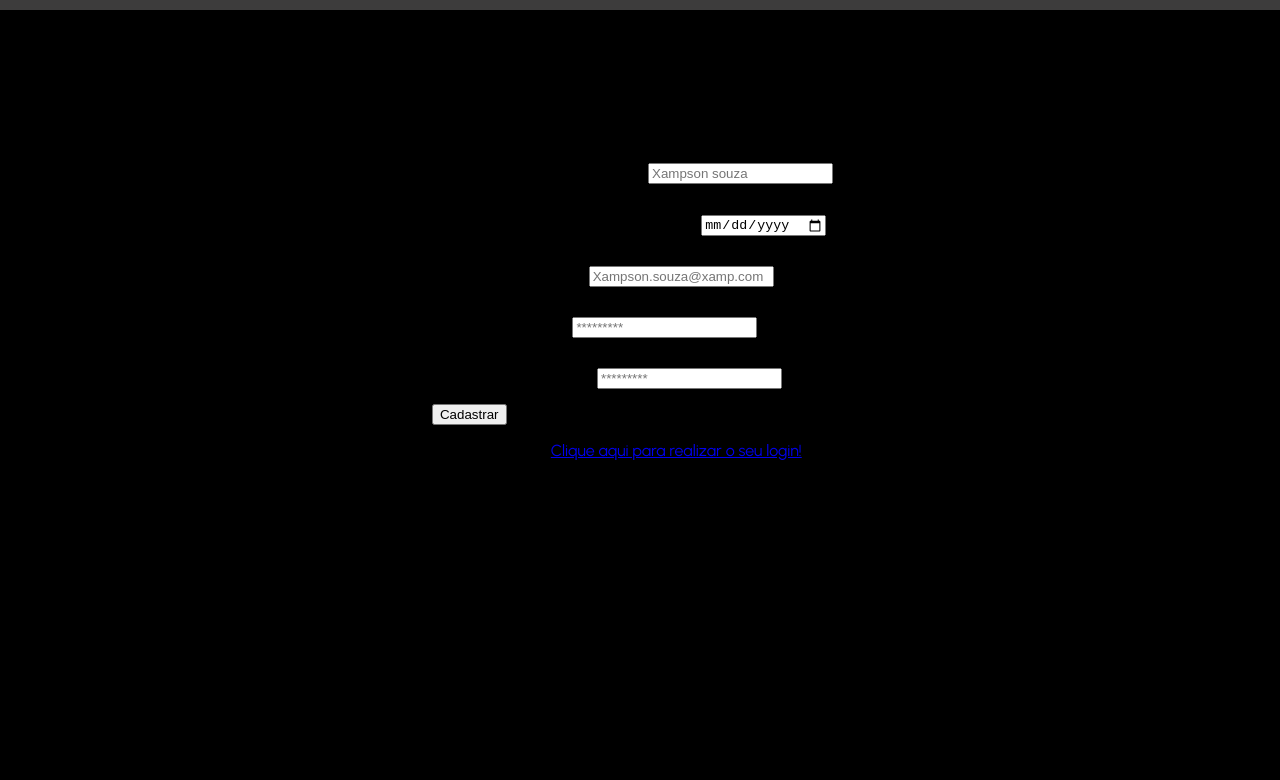
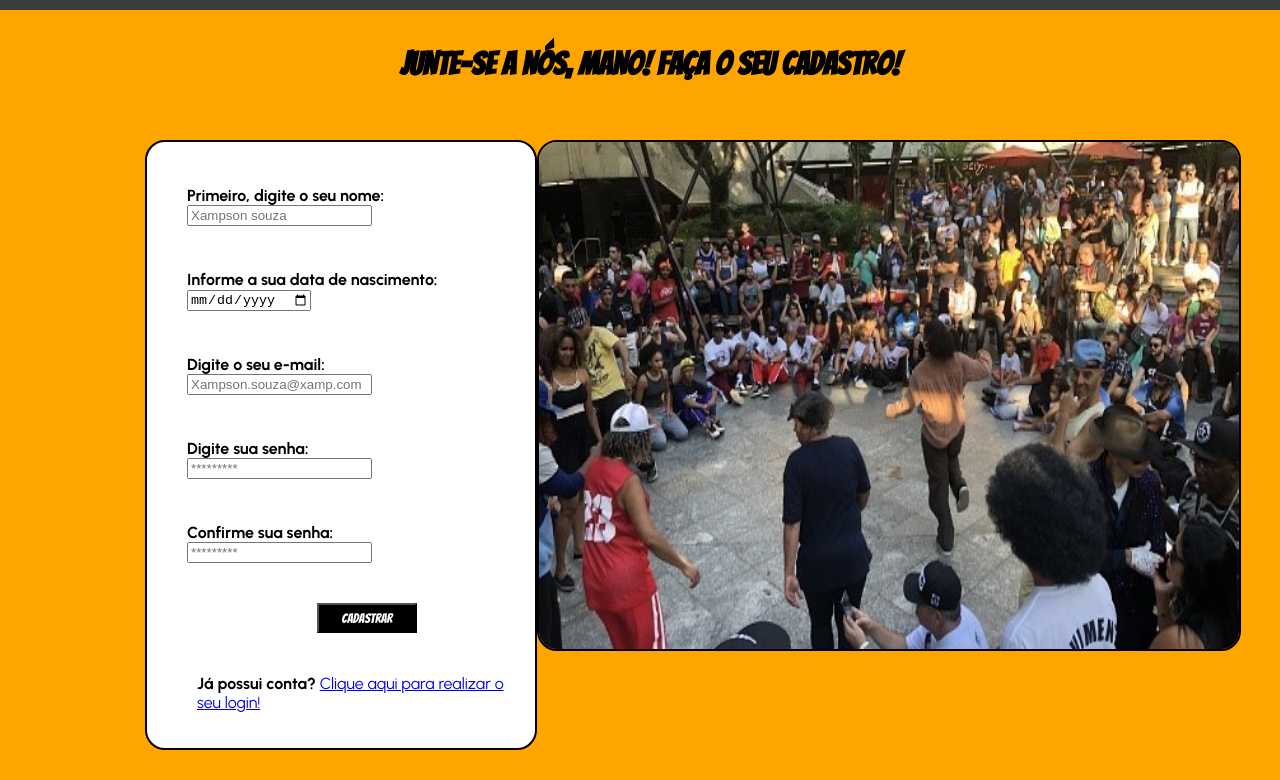
Before and after one commit to diass-gui/ProjetoIndividual_SPTECH, a plain HTML site: page site/cadastro.html in a window 1280 px wide. Shown: the part 100-880 px from the top of the page. Before the commit the page ends 800 px from the top, so only its background shows below. Drawn offline with Linux system fonts and the light colour scheme.

Commit message:
Atualização do código do cadastro

```diff
--- a/site/cadastro.html
+++ b/site/cadastro.html
@@ -4,6 +4,7 @@
     <meta charset="UTF-8">
     <meta name="viewport" content="width=device-width, initial-scale=1.0">
     <link href="https://fonts.googleapis.com/css2?family=Urbanist:wght@400;700&display=swap" rel="stylesheet">
+    <link href="https://fonts.googleapis.com/css2?family=Bangers&display=swap" rel="stylesheet">
     <link rel="stylesheet" href="styles/index.css">
     <link rel="stylesheet" href="styles/cadastro.css">
     <title>Cadastro | Voz da Quebrada</title>
@@ -26,10 +27,10 @@
 
     </nav>
 
+    <div class="titulo_cadastro">
+        <h2>Junte-se a nós, mano! Faça o seu cadastro!</h2>
+    </div>
     <div class="cadastro">
-        <div class="titulo_cadastro">
-            <h2>Realize o seu cadastro</h2>
-        </div>
         <div class="cadastro_form">
             <div class="dados_cadastro">
                 <div class="campo_cadastro">
@@ -56,12 +57,14 @@
                     <button onclick="Cadastrar()">Cadastrar</button>
                 </div>
                 <div class="link_login">
-                    <p>Já possui conta? <a href="login.html">Clique aqui para realizar o seu login!</a></p>
+                    <p><b>Já possui conta?</b> <a href="login.html">Clique aqui para realizar o seu login!</a></p>
                 </div>
             </div>
         </div>
+
+        <img src="assets/imgs/foto_cadastro.jpg">
+
     </div>
-
 
 </body>
 </html>
--- a/site/styles/cadastro.css
+++ b/site/styles/cadastro.css
@@ -1,27 +1,70 @@
 body {
-    background-color: black;
+    background-color: rgb(61, 60, 60);
     margin: 0;
     font-family: 'Urbanist', sans-serif;
-}
-.cadastro {
-    background-image: url("foto_cadastro.jpg");
-    background-size: cover;
+    background-color: orange;
 }
 .titulo_cadastro {
     display: flex;
-    font-family: 'Bangers', cursive;
     padding: 10px;
     justify-content: center;
+    height: 110px;
+    width: 100%;
+    margin: 0;
+}
+.titulo_cadastro h2 {
+    font-family: 'Bangers', cursive;
+    color: black;
+    font-size: 32px;
+}
+.cadastro {
+    display: flex;
+    justify-content: center;
+    justify-content: space-around;
+    height: 100%;
+    margin-bottom: 30px;
 }
 .cadastro_form {
     display: flex;
     justify-content: space-around;
-    padding: 20px;
+    margin: 0;
+    margin-left: 25px;
 }
 .cadastro_form .dados_cadastro {
+    background-color: white;
     flex-direction: column;
-    padding: 30px;
+    padding: 20px;
+    border: 2px solid black;
+    border-radius: 20px;
+    margin-left: 120px;
+    display: flex;
 }
 .cadastro_form .dados_cadastro .campo_cadastro {
-    padding: 15px;
+    padding: 20px;
+    margin-top: 4px;
 }
+.cadastro_form .dados_cadastro .btn_cadastrar button {
+    background-color: black;
+    color: white;
+    font-family: 'Bangers', cursive;
+    margin-left: 150px;
+    height: 30px;
+    width: 100px;
+    margin-top: 20px;
+}
+.cadastro_form .dados_cadastro .btn_cadastrar button:hover {
+    color: orange;
+    transition: 250ms;
+}
+.cadastro_form .dados_cadastro .link_login {
+    margin-left: 30px;
+    margin-top: 25px;
+}
+.cadastro img {
+    height: 507px;
+    width: 700px;
+    margin: 0;
+    border: 2px solid black;
+    border-radius: 20px;
+    margin-right: 39.5px;
+}
```
Also changed, not shown: site/index.html (+1 -1 lines).
